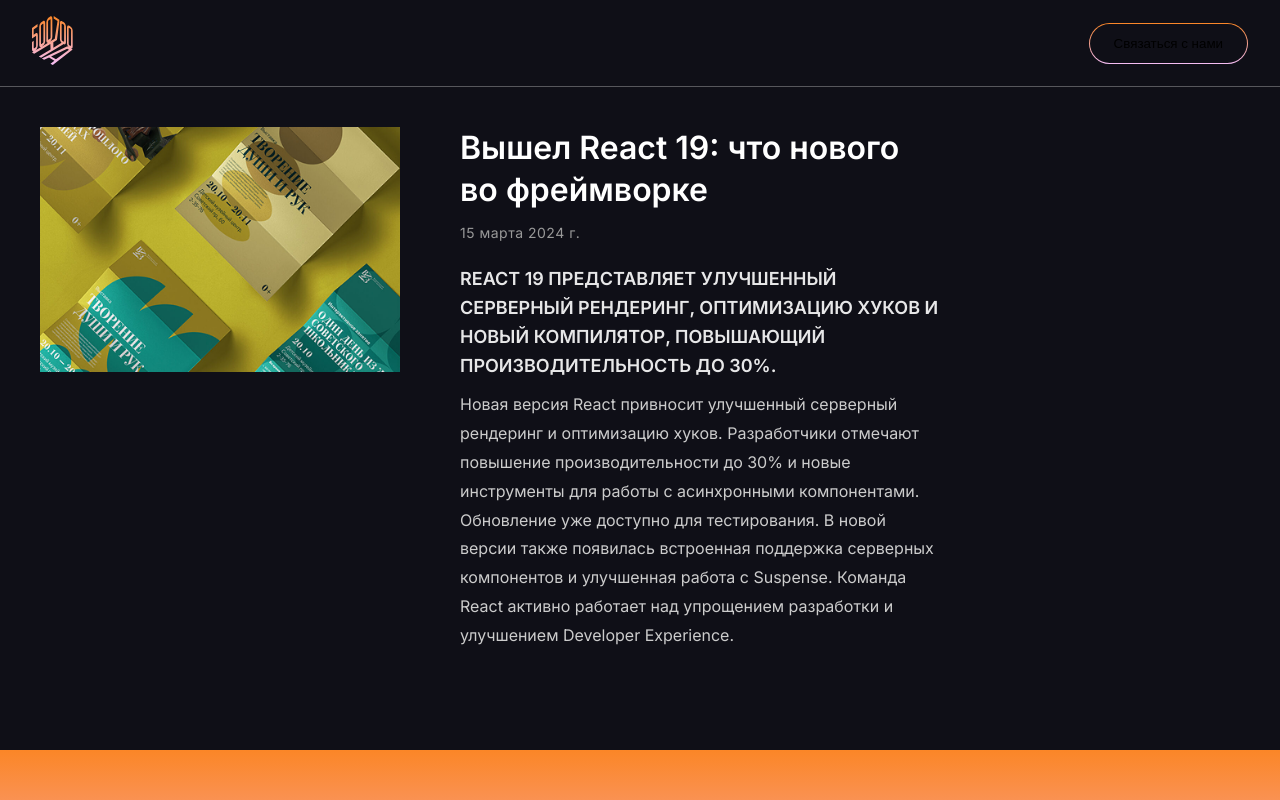
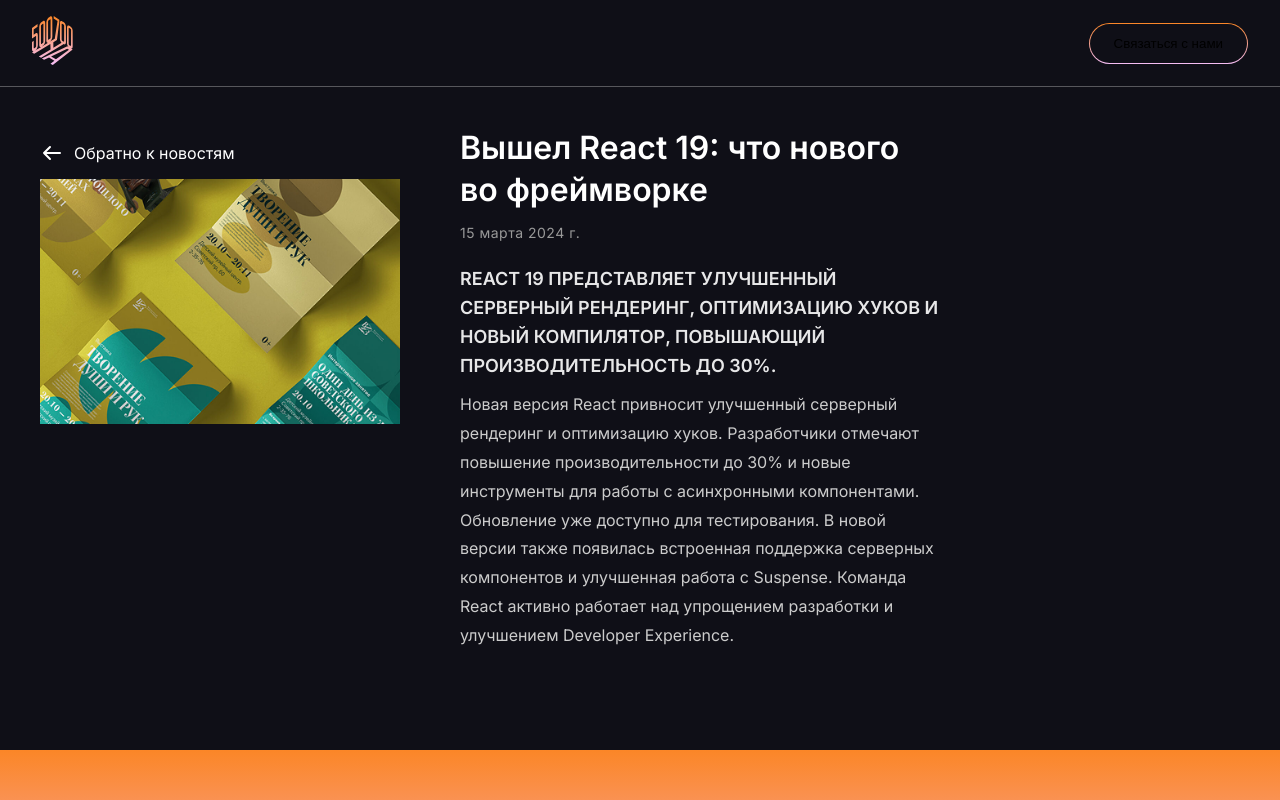
Before and after one commit to george-leontev/500-on-700-testing-project, a Next.js app: page /news/1 in a window 1280 px wide. Shown: the top 800 px of the page. Built offline with nearby package versions, Linux system fonts and the light colour scheme.

Commit message:
feat: back to news button

```diff
--- a/app/assets/index.ts
+++ b/app/assets/index.ts
@@ -2,5 +2,6 @@
 import appLogoWhite from "./icons/app-logo-white.svg";
 import checkIcon from "./icons/check.svg";
 import closeIcon from "./icons/close-icon.svg";
+import backArrow from "./icons/back-arrow.svg";
 
-export { appLogo, appLogoWhite, checkIcon, closeIcon };
+export { appLogo, appLogoWhite, checkIcon, closeIcon, backArrow };
--- a/app/news/[id]/news-item.scss
+++ b/app/news/[id]/news-item.scss
@@ -32,6 +32,7 @@
         .news-image-section {
             width: 100%;
             max-width: 100vw;
+            padding: 10px;
         }
 
         .news-item-image {
@@ -42,6 +43,12 @@
         .news-content-section {
             max-width: 95%;
             margin: 0 auto;
+        }
+    }
+
+    @media (max-width: 429px) {
+        .news-image-section {
+            padding: 0;
         }
     }
 
@@ -86,3 +93,21 @@
     color: #cccccc;
     margin: 0;
 }
+
+.back-to-news-container {
+    display: flex;
+    align-items: center;
+    gap: 10px;
+}
+
+.back-to-news-link {
+    text-decoration: none;
+    color: inherit;
+    cursor: pointer;
+    padding: 0;
+    height: fit-content;
+
+    &:hover div {
+        opacity: 0.8;
+    }
+}
--- a/app/news/[id]/page.tsx
+++ b/app/news/[id]/page.tsx
@@ -8,6 +8,8 @@
 import { NewsModel } from "@/app/models/news-model";
 import { formatDateToRussian } from "@/app/utils/format-date-to-russian";
 import { Footer } from "@/app/components/footer/footer";
+import { backArrow } from "@/app/assets";
+import Link from "next/link";
 
 type NewsDetailPageParams = {
     id: string;
@@ -43,6 +45,12 @@
         <div className='page-wrapper'>
             <div className='news-item-container'>
                 <div className='news-image-section'>
+                     <Link href={"/news"} className='back-to-news-link'>
+                        <div className='back-to-news-container'>
+                            <Image src={backArrow} alt='back-arrow' />
+                            <p>Обратно к новостям</p>
+                        </div>
+                    </Link>
                     <Image
                         src={newsItem.imageSrc}
                         width={800}
```
Also changed, not shown: app/assets/icons/back-arrow.svg (added).
